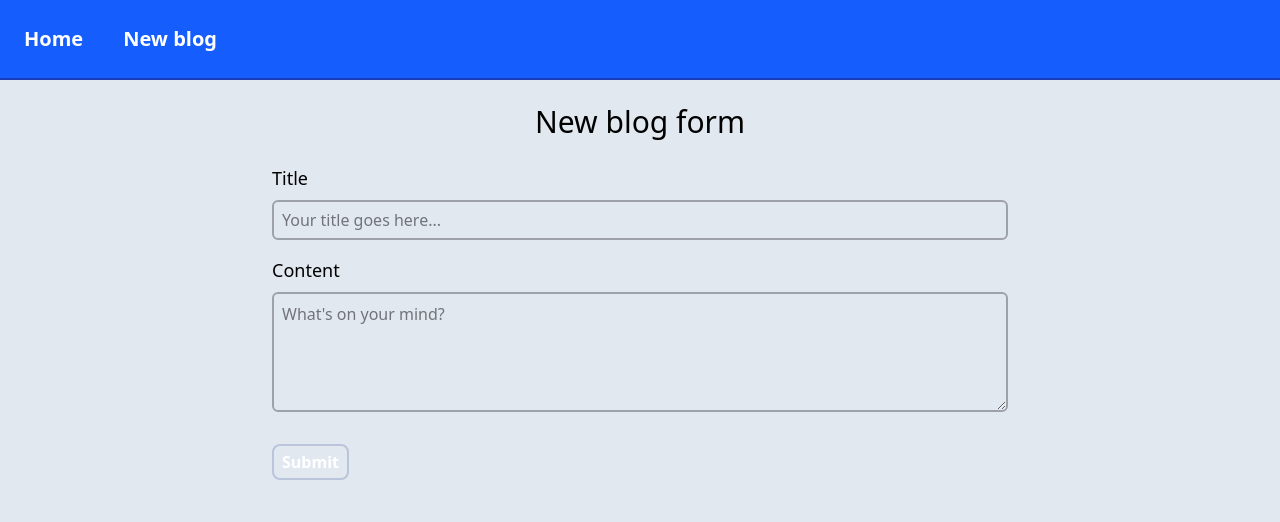
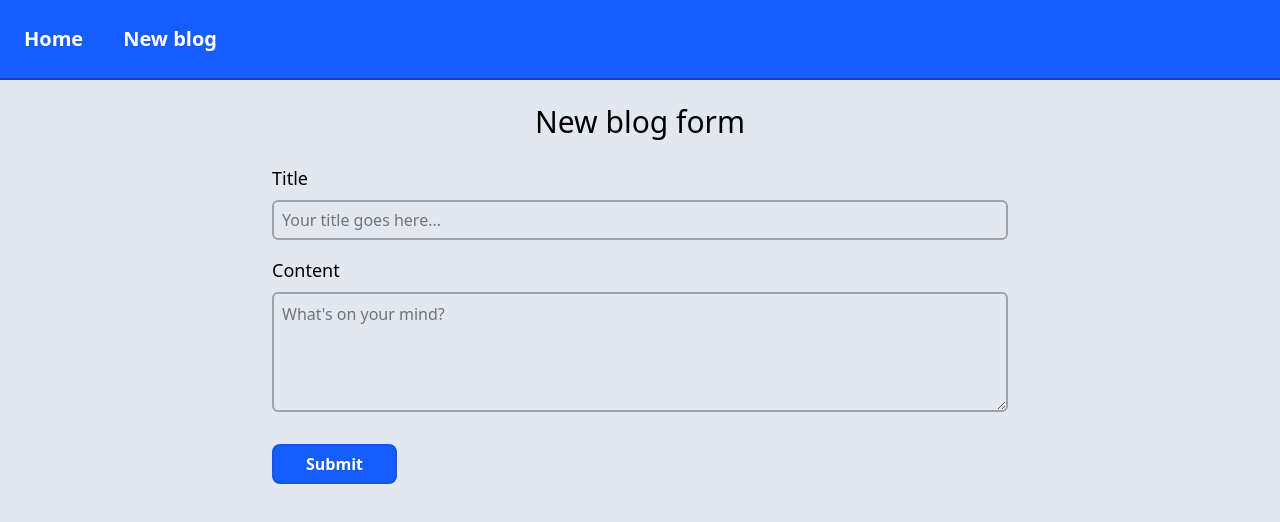
Before and after one commit to pufex/example-blogs-frontend, a React (Vite) app: page /create-blog in a window 1280 px wide. Shown: the top 522 px of the page. Built offline with nearby package versions, Linux system fonts and the light colour scheme.

Commit message:
Added some extra styles to the Button.jsx component

```diff
--- a/src/components/Button.jsx
+++ b/src/components/Button.jsx
@@ -6,7 +6,7 @@ export default function Button({
 }) {
     return <button
         onClick={onClick}
-        className={`px-2 py-1 font-semibold text-center flex items-center gap-2 rounded-lg border-2 border-blue-900/20 text-white cursor-pointer transform hover:scale-105 hover:bg-blue-500 active:bg-blue-400 active:scale-95 `}
+        className={`px-8 h-10 font-semibold text-center flex items-center gap-2 rounded-lg border-2 border-blue-900/20 text-white cursor-pointer transform bg-blue-600 hover:scale-105 hover:bg-blue-500 active:bg-blue-400 active:scale-95 `}
         type={type}
         disabled={disabled}
     >
```
